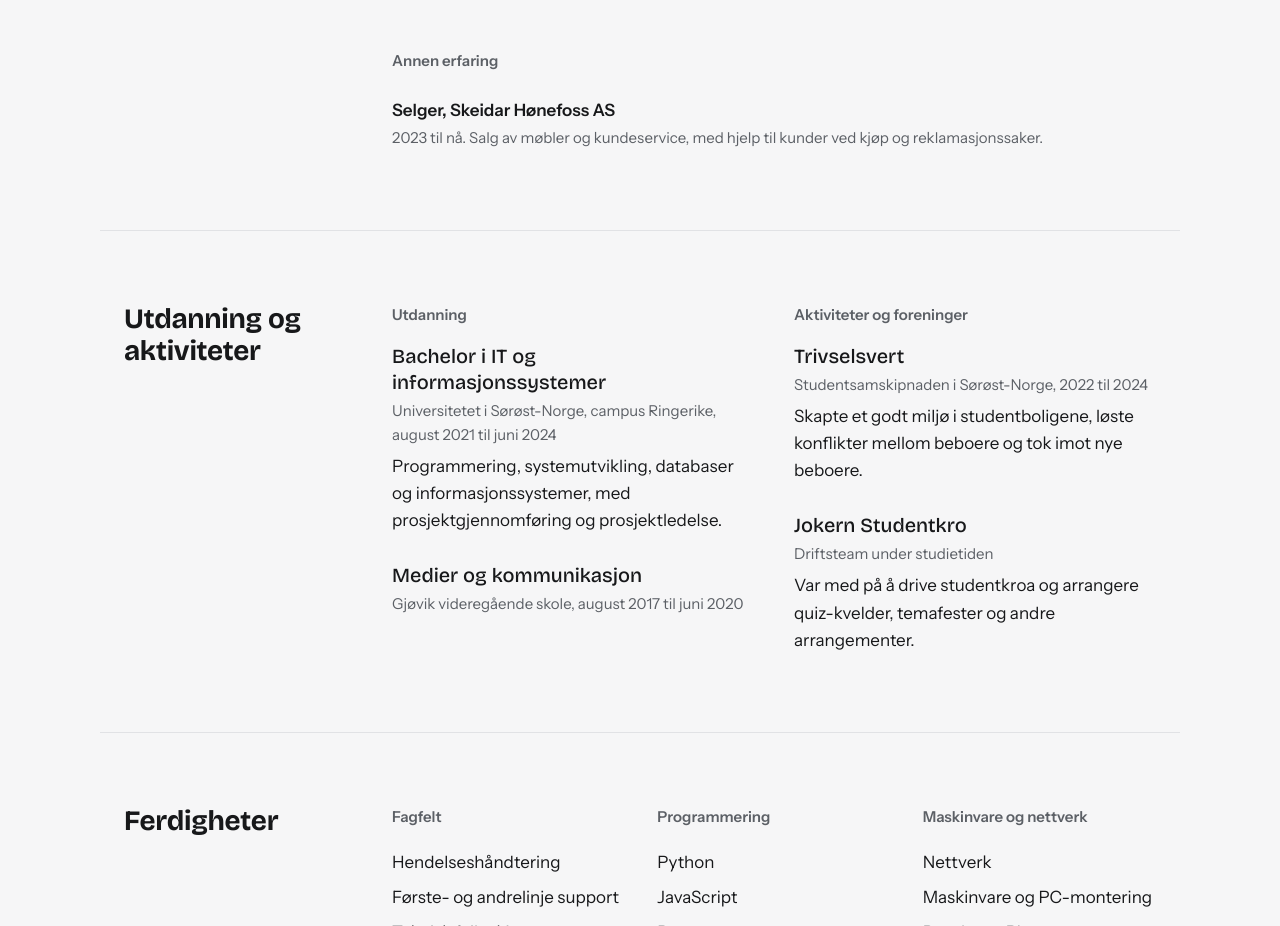
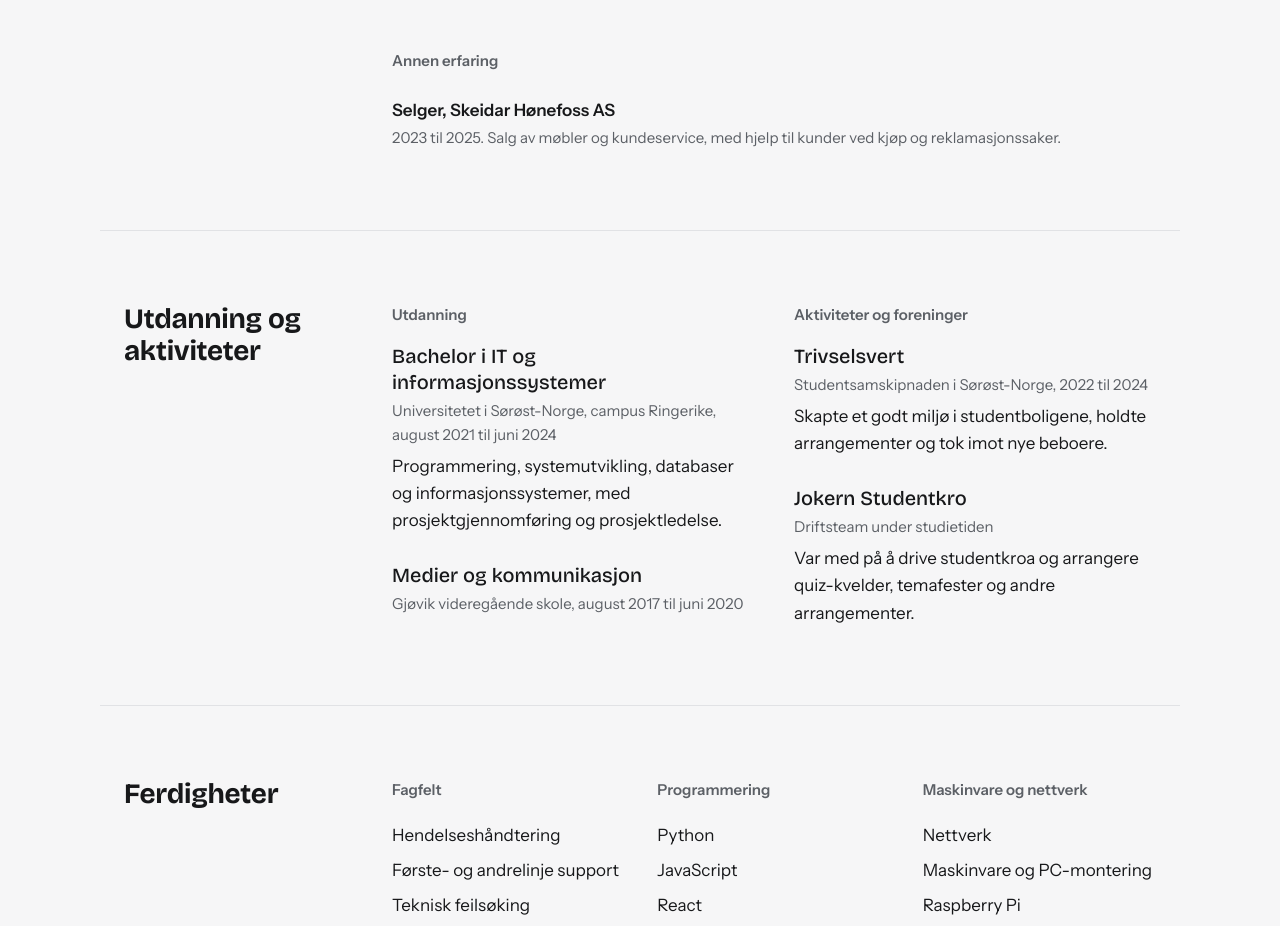
Before and after one commit to evenjobb/evenjobb.github.io, a plain HTML site: page index.html in a window 1280 px wide. Shown: the part 1280-2206 px from the top of the page. Drawn offline with nearby package versions, Linux system fonts and the light colour scheme.

Commit message:
Update job duration and activity descriptions

```diff
--- a/index.html
+++ b/index.html
@@ -519,7 +519,7 @@
           <dl class="other-list">
             <div>
               <dt>Selger, Skeidar Hønefoss AS</dt>
-              <dd>2023 til nå. Salg av møbler og kundeservice, med hjelp til kunder ved kjøp og reklamasjonssaker.</dd>
+              <dd>2023 til 2025. Salg av møbler og kundeservice, med hjelp til kunder ved kjøp og reklamasjonssaker.</dd>
             </div>
           </dl>
         </div>
@@ -546,7 +546,7 @@
           <div class="entry">
             <h3>Trivselsvert</h3>
             <p class="muted">Studentsamskipnaden i Sørøst-Norge, 2022 til 2024</p>
-            <p>Skapte et godt miljø i studentboligene, løste konflikter mellom beboere og tok imot nye beboere.</p>
+            <p>Skapte et godt miljø i studentboligene, holdte arrangementer og tok imot nye beboere.</p>
           </div>
           <div class="entry">
             <h3>Jokern Studentkro</h3>
```
